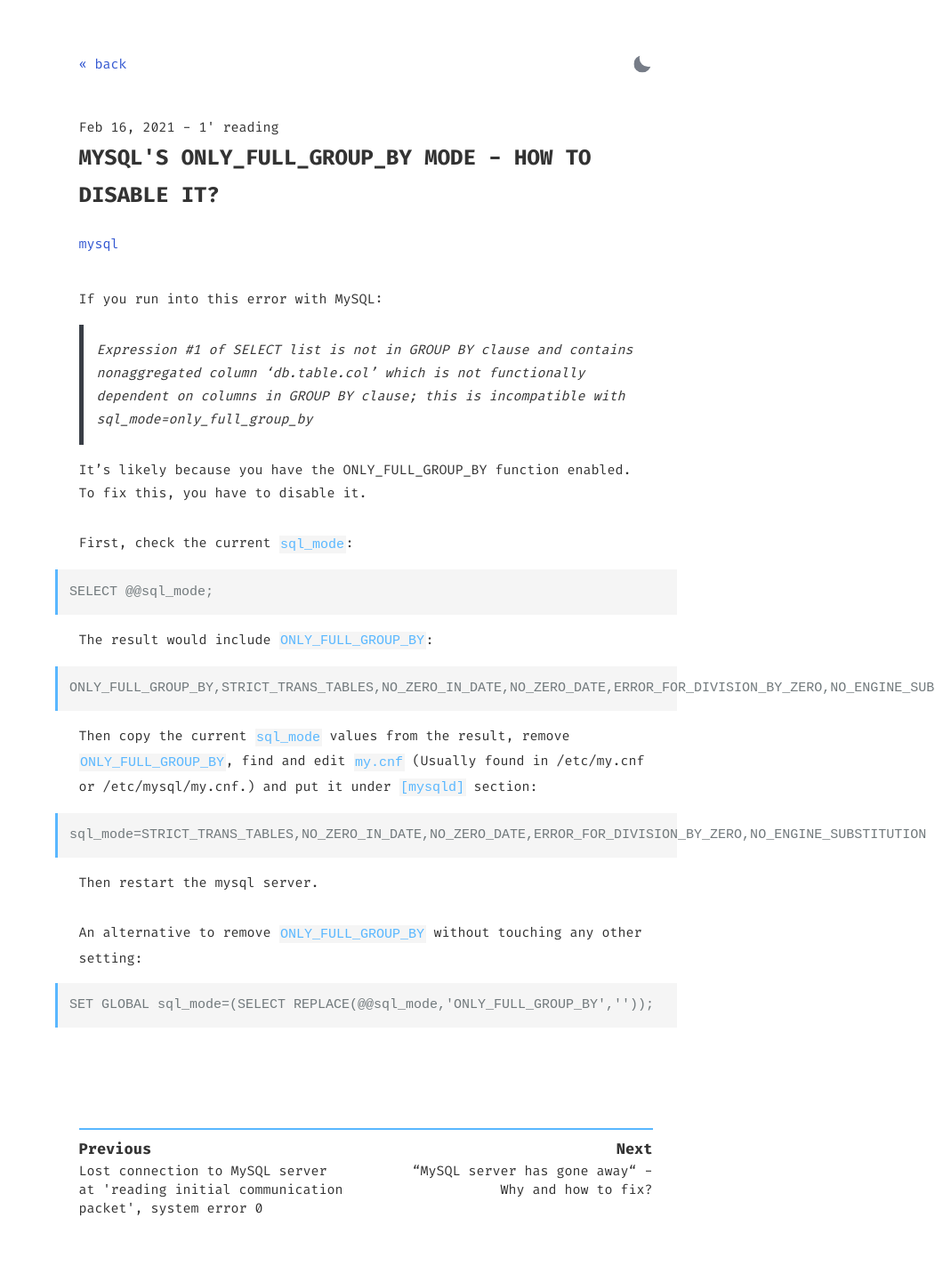
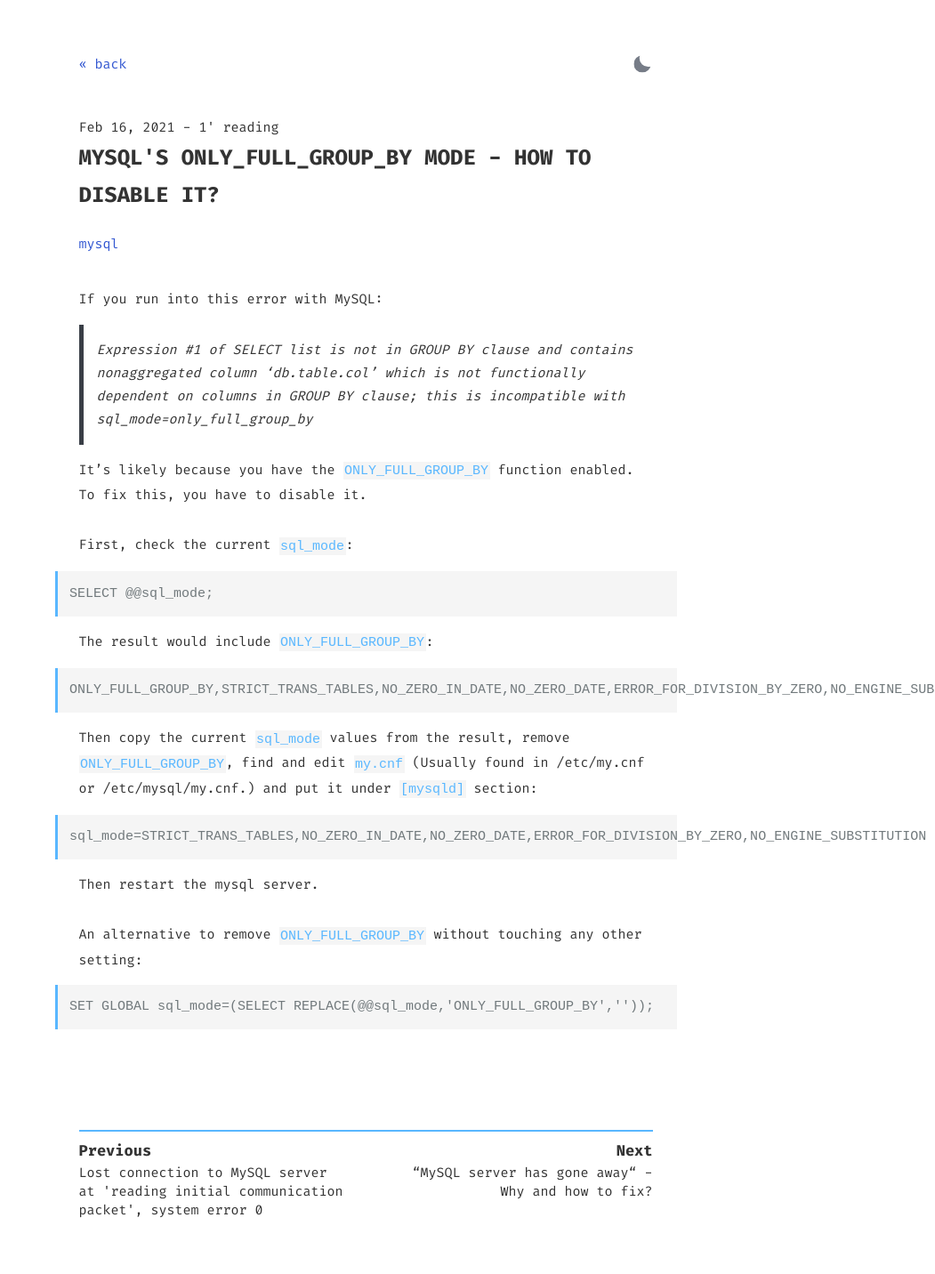
Before and after one commit to ntvpz/sql, a Jekyll site: the page built from _posts/2021-02-16-MySQL-ONLY-FULL-GROUP-BY.md, in a window 1280 px wide. Shown: the whole page at 89% size, without its empty margins (229-1280 px from the left). Built offline with Jekyll 4.4.1, drawn with Linux system fonts in a browser that asks for light colours.

Commit message:
no message

```diff
--- a/_posts/2021-02-16-MySQL-ONLY-FULL-GROUP-BY.md
+++ b/_posts/2021-02-16-MySQL-ONLY-FULL-GROUP-BY.md
@@ -11,7 +11,7 @@
 
 > Expression #1 of SELECT list is not in GROUP BY clause and contains nonaggregated column 'db.table.col' which is not functionally dependent on columns in GROUP BY clause; this is incompatible with sql_mode=only_full_group_by
 
-It’s likely because you have the ONLY_FULL_GROUP_BY function enabled. To fix this, you have to disable it.
+It’s likely because you have the `ONLY_FULL_GROUP_BY` function enabled. To fix this, you have to disable it.
 
 First, check the current `sql_mode`:
 
```
